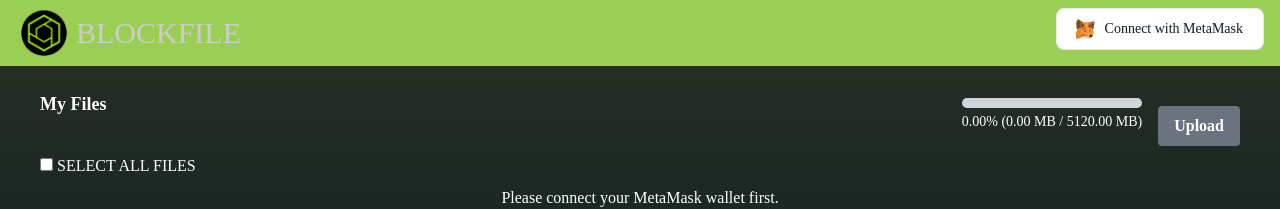
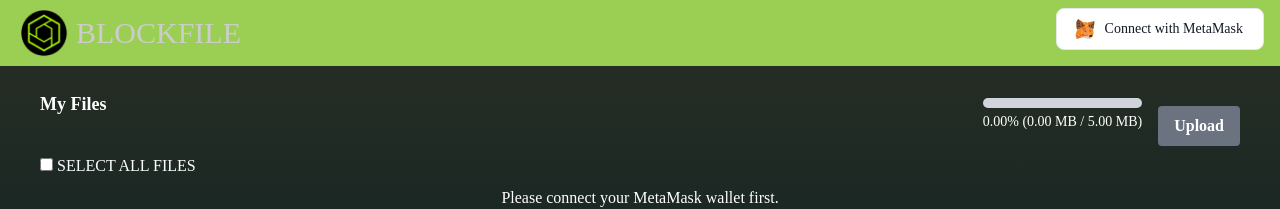
Before and after one commit to blockfile/etherfi, a React (Create React App) app: page /uploadpage in a window 1280 px wide. Shown: the top 209 px of the page. Built offline with nearby package versions, Linux system fonts and the light colour scheme; a web font is replaced by a local one.

Commit message:
fix allocation

```diff
--- /dev/null
+++ b/src/components/Footer/Footer.jsx
@@ -0,0 +1,38 @@
+import React from "react";
+import { FaTwitter, FaTelegram } from "react-icons/fa";
+import { BsGlobe } from "react-icons/bs";
+
+function Footer() {
+    return (
+        <div className="flex flex-col justify-center items-center  text-white text-center ">
+            <div className=" bottom-10 left-0 right-0 flex justify-center items-center space-x-7 ">
+                <a
+                    href="https://t.me/blockfileofficial"
+                    target="_blank"
+                    rel="noopener noreferrer"
+                    className="text-2xl">
+                    <FaTelegram />
+                </a>
+                <a
+                    href="https://twitter.com/blockFofficial"
+                    target="_blank"
+                    rel="noopener noreferrer"
+                    className="text-2xl">
+                    <FaTwitter />
+                </a>
+                <a
+                    href="https://blockfile.xyz/"
+                    target="_blank"
+                    rel="noopener noreferrer"
+                    className="text-2xl">
+                    <BsGlobe />
+                </a>
+            </div>
+            <div className=" bottom-2 left-0 right-0 mt-5  text-xs">
+                ©2024 BlockFile | All Rights Reserved
+            </div>
+        </div>
+    );
+}
+
+export default Footer;
--- a/src/components/pages/main/main.jsx
+++ b/src/components/pages/main/main.jsx
@@ -4,7 +4,7 @@ import Navbar from "../../navbar/navbar";
 import Scene from "../../assets/scenebg/scene"; // Adjust the import path according to your file structure
 import UploadBtn from "../../assets/uploadbtn/uploadbtn";
 import { Link } from "react-router-dom";
-
+import Footer from "../../Footer/Footer";
 function Main() {
     return (
         <div className="bg  sm:overflow-hidden">
@@ -31,6 +31,7 @@ function Main() {
                     </div>
                 </div>
             </div>
+            <Footer />
         </div>
     );
 }
--- a/src/components/pages/uploadpage/uploadpage.jsx
+++ b/src/components/pages/uploadpage/uploadpage.jsx
@@ -89,12 +89,21 @@ function UploadPage() {
     useEffect(() => {
         console.log("Updated tokenBalance: ", tokenBalance); // For debugging
         let newSize;
-        if (tokenBalance >= 2000000) {
-            newSize = 20 * 1024 * 1024 * 1024; // 20GB
-        } else if (tokenBalance >= 1000000) {
+        if (tokenBalance >= 1500001) {
             newSize = 10 * 1024 * 1024 * 1024; // 10GB
+        } else if (tokenBalance >= 1000001) {
+            newSize = 5 * 1024 * 1024 * 1024; // 5GB
+        } else if (tokenBalance >= 500001) {
+            newSize = 1024 * 1024 * 1024; // 1GB
+        } else if (tokenBalance >= 100001) {
+            newSize = 500 * 1024 * 1024; // 500MB
+        } else if (tokenBalance >= 10001) {
+            newSize = 100 * 1024 * 1024; // 100MB
+        } else if (tokenBalance >= 0) {
+            // Assuming you want to include token holders with less than 10,000 tokens
+            newSize = 5 * 1024 * 1024; // 5MB
         } else {
-            newSize = 5 * 1024 * 1024 * 1024; // 5GB
+            newSize = 1 * 1024 * 1024; // Default to 1MB if for some reason token balance is negative
         }
         setMaxUploadSize(newSize);
     }, [tokenBalance]);
@@ -486,7 +495,7 @@ function UploadPage() {
     }, []);
 
     return (
-        <div className="bg-gray-900 text-white h-screen font-anta bg ">
+        <div className="bg-gray-900 text-white h-screen font-anta bg  ">
             <Navbar />
             <div className="flex">
                 {/* <div className="w-1/4 p-4 border-r border-gray-700 my-3">
```
Also changed, not shown: src/components/Footer/Footer.css (added).
